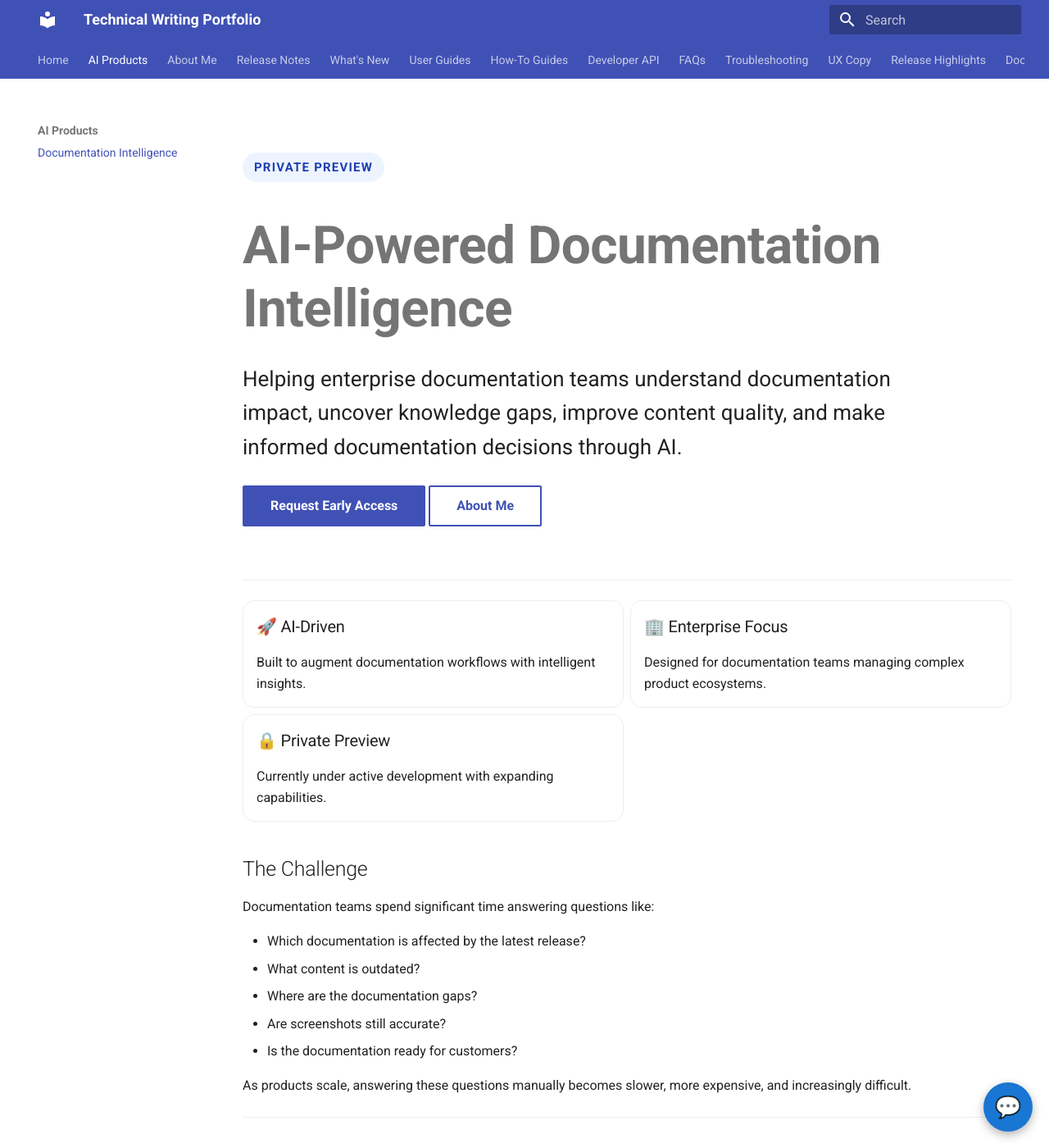
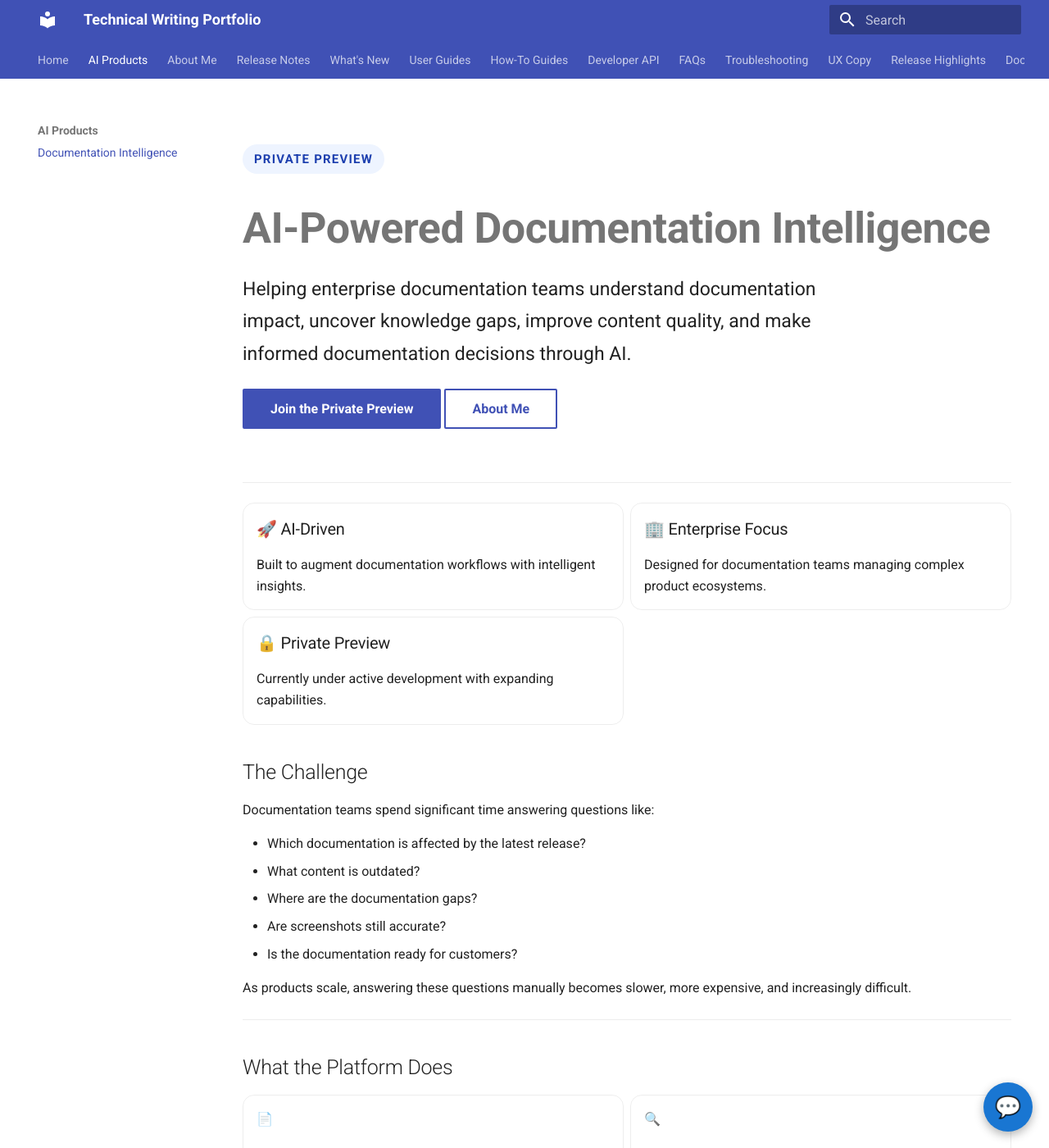
Before and after one commit to ajinanga16-blip/tech-writer-portfolio, an MkDocs documentation site: the page built from docs/ai-products/documentation-intelligence.md, in a window 1280 px wide and 1400 px high. Shown: the whole window at 82% size. Built offline with MkDocs 1.6.1 and Material for MkDocs 9.7.7, drawn with Linux system fonts in a browser that asks for light colours.

Commit message:
Add private preview signup form

```diff
--- a/docs/ai-products/documentation-intelligence.md
+++ b/docs/ai-products/documentation-intelligence.md
@@ -16,8 +16,8 @@
 
 <div class="hero-buttons">
 
-<a href="../../contact/" class="md-button md-button--primary">
-Request Early Access
+<a href="https://forms.gle/rbAitUFTQ9pdGu3s9" class="md-button md-button--primary">
+Join the Private Preview
 </a>
 
 <a href="../../about/" class="md-button">
--- a/docs/stylesheets/product.css
+++ b/docs/stylesheets/product.css
@@ -25,20 +25,20 @@
 }
 
 .hero h1 {
-    font-size:3.2rem;
+    font-size:2.6rem;
     font-weight:700;
     line-height:1.2;
-    margin: 16px 0 24px;
+    margin: 12px 0 20px;
 }
 
 .hero-subtitle {
-    font-size: 1.3rem;
-    max-width: 800px;
-    line-height: 1.6;
+    font-size: 1.15rem;
+    max-width: 780px;
+    line-height: 1.7;
 }
 
 .hero {
-    padding: 40px 0;
+    padding: 30px 0 40px;
 }
 
 .md-typeset .grid.cards > ul > li {
```
